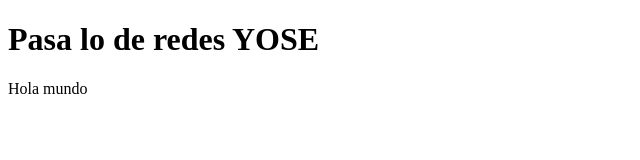
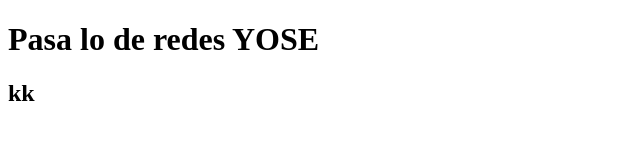
Before and after one commit to JoseJavierGJ/Yojada_Aplicaciones, a plain HTML site: page index.html in a window 1280 px wide. Shown: the full height of the page, 0-640 px from the left. Drawn offline with Linux system fonts and the light colour scheme.

Commit message:
a ver al cine

```diff
--- a/index.html
+++ b/index.html
@@ -8,7 +8,7 @@
 </head>
 <body>
     <h1>Pasa lo de redes YOSE</h1>
-    <div>Hola mundo</div>
+    <h2>kk</h2>
 </body>
 </html>
 
```
